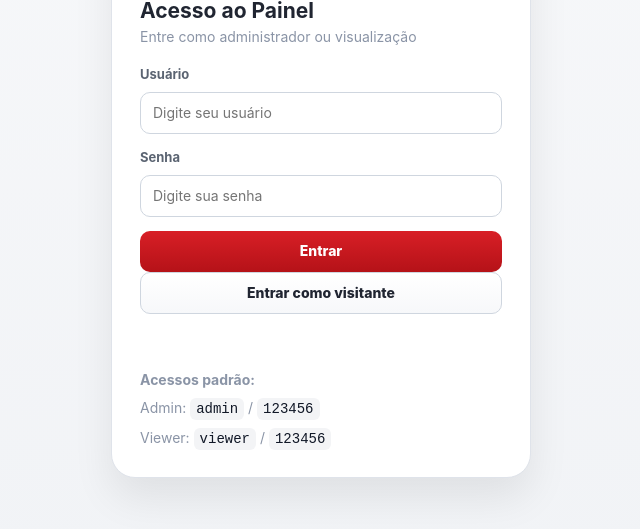
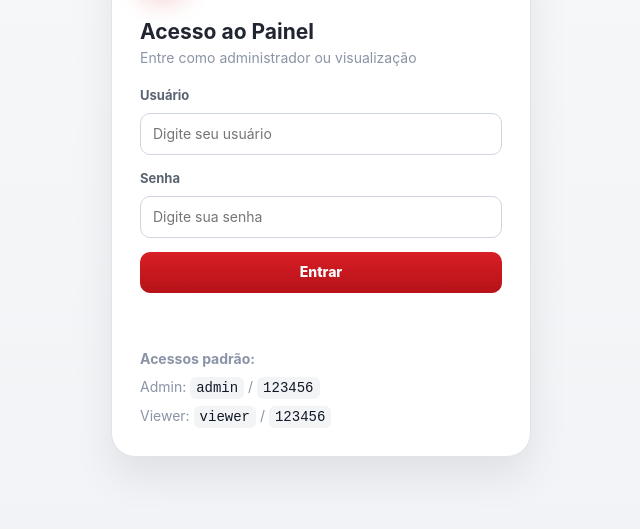
Before and after one commit to robertwallacejj/CONTROL-TOWER, a plain HTML site: page login.html in a window 1280 px wide. Shown: the part 217-746 px from the top of the page, without its empty margins (319-959 px from the left). Drawn offline with nearby package versions, Linux system fonts and the light colour scheme.

Commit message:
Add files via upload

```diff
--- a/login.html
+++ b/login.html
@@ -36,7 +36,6 @@
         <button type="submit" class="btn-primary full">Entrar</button>
       </form>
 
-      <button id="guestBtn" class="btn-secondary full">Entrar como visitante</button>
 
       <div id="loginMessage" class="message-box"></div>
 
```
